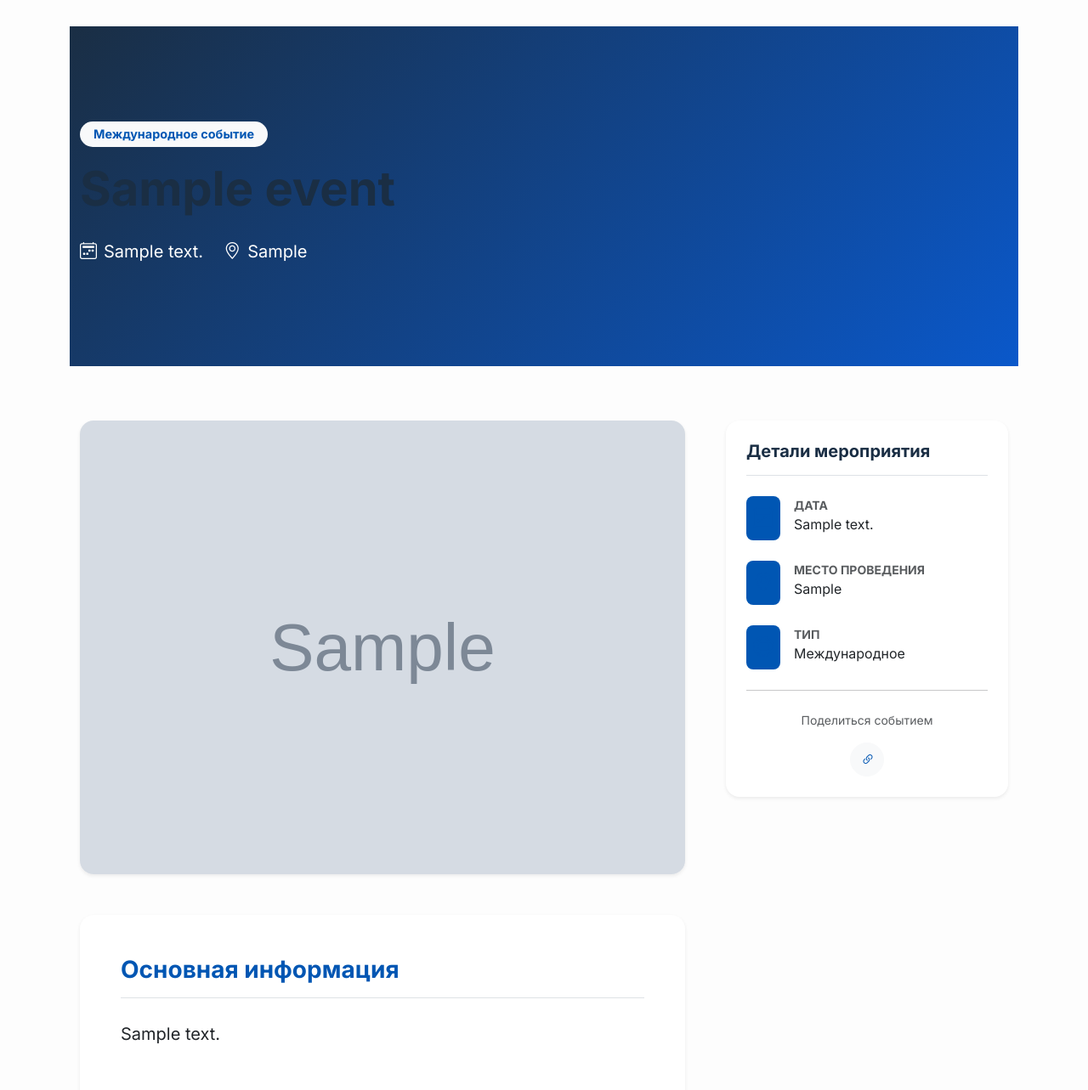
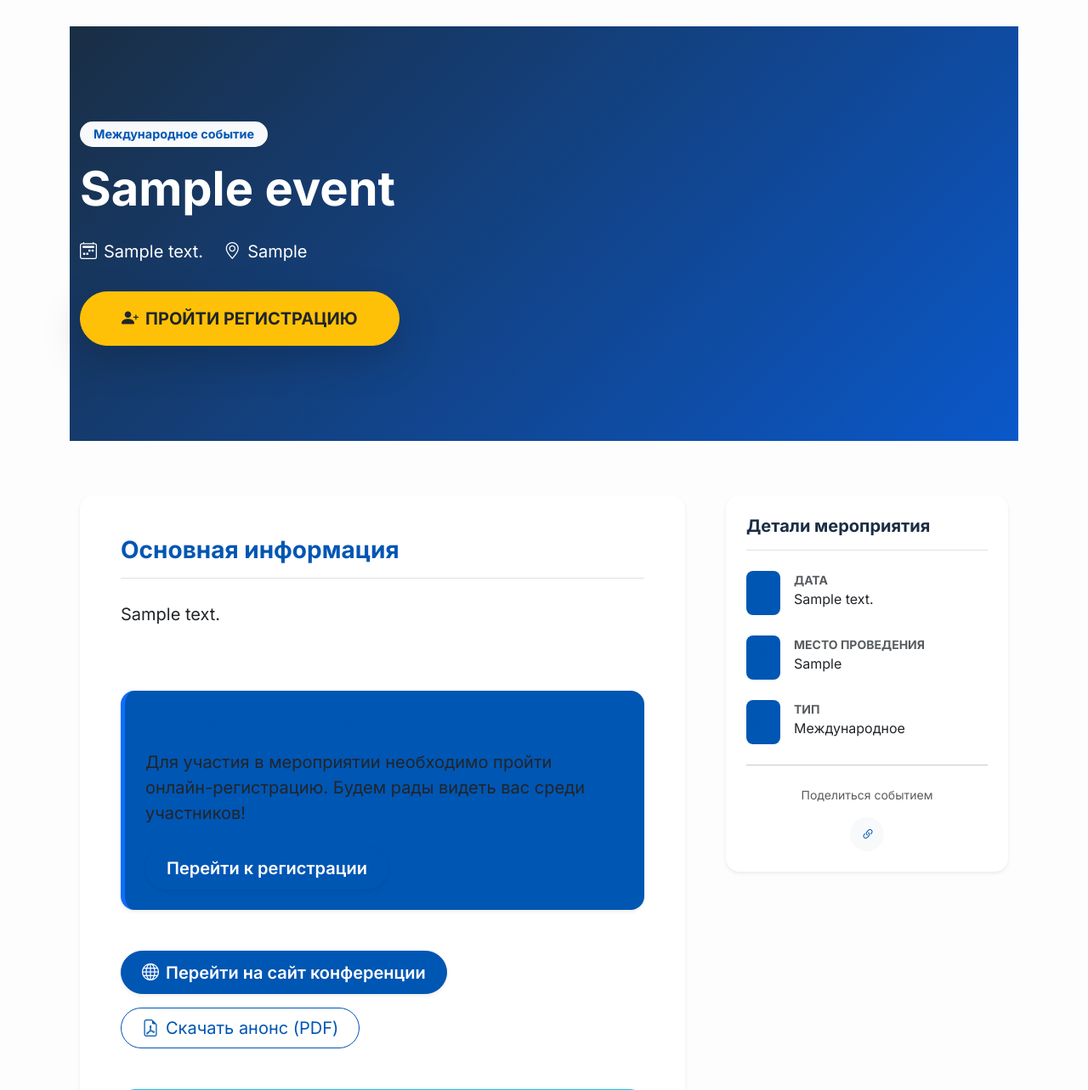
Before and after one commit to puncaaa/kato_web, a Django app: a page that uses webkato/templates/website/events/detail.html in a window 1280 px wide. Shown: the part 188-1471 px from the top of the page at 85% size. Run offline with Django 5.2, Linux system fonts and the light colour scheme; tables that the repository leaves empty hold one stand-in row (values such as "Sample post"); grey boxes marked "Sample" are stand-in pictures; data that the repository does not hold is empty.

Commit message:
feat(events): update design and links for the new 2026 conference

```diff
--- a/webkato/templates/website/events/detail.html
+++ b/webkato/templates/website/events/detail.html
@@ -64,11 +64,11 @@
         <span class="badge bg-light text-primary mb-3 px-3 py-2 rounded-pill fw-bold" style="font-size: 0.9rem;">
           {% if event.is_international %}Международное событие{% else %}Национальное событие{% endif %}
         </span>
-        <h1 class="display-4 fw-bold mb-4" style="line-height: 1.2;">{{ event.title }}</h1>
-        <div class="d-flex flex-wrap gap-4 mb-2 fs-5">
+        <h1 class="display-4 fw-bold mb-4 text-white" style="line-height: 1.2;">{{ event.title }}</h1>
+        <div class="d-flex flex-wrap gap-4 mb-4 fs-5 text-white-50">
           <div class="d-flex align-items-center">
-            <i class="bi bi-calendar2-week me-2"></i>
-            <span>
+            <i class="bi bi-calendar2-week me-2 text-white"></i>
+            <span class="text-white">
               {% if event.date_text %}
                 {{ event.date_text }}
               {% else %}
@@ -77,9 +77,15 @@
             </span>
           </div>
           <div class="d-flex align-items-center">
-            <i class="bi bi-geo-alt me-2"></i>
-            <span>{{ event.location }}</span>
+            <i class="bi bi-geo-alt me-2 text-white"></i>
+            <span class="text-white">{{ event.location }}</span>
           </div>
+        </div>
+
+        <div class="mt-4 pt-2">
+            <a href="https://25yearsnscto.online/ru-RU/nscto26#register" target="_blank" rel="noopener" class="btn btn-warning btn-lg rounded-pill px-5 py-3 fw-bold shadow-lg fs-5 text-dark">
+                <i class="bi bi-person-plus-fill me-2"></i>ПРОЙТИ РЕГИСТРАЦИЮ
+            </a>
         </div>
       </div>
     </div>
@@ -91,13 +97,6 @@
 
     <!-- Main Content -->
     <div class="col-lg-8">
-      {% if event.image %}
-      <!-- Big Banner -->
-      <div class="card border-0 shadow-sm rounded-4 overflow-hidden mb-5">
-        <img src="{{ event.image.url }}" class="img-fluid w-100" alt="{{ event.title }}">
-      </div>
-      {% endif %}
-
       <div class="card border-0 shadow-sm rounded-4 mb-5 p-4 p-md-5">
         <h3 class="fw-bold mb-4 border-bottom pb-3 text-primary">Основная информация</h3>
         <div class="fs-5 text-dark event-body-content" style="line-height: 1.8;">
@@ -109,14 +108,12 @@
           <h4 class="text-primary fw-bold mb-3"><i class="bi bi-person-plus-fill me-2"></i>Регистрация участников</h4>
           <p class="mb-0 fs-5 text-dark">Для участия в мероприятии необходимо пройти онлайн-регистрацию. Будем рады
             видеть вас среди участников!</p>
-          {% if not event.external_link %}
           <div class="mt-4">
-            <a href="{% url 'contacts' %}?subject=Регистрация: {{ event.title }}"
+            <a href="https://25yearsnscto.online/ru-RU/nscto26#register" target="_blank" rel="noopener"
               class="btn btn-primary btn-lg rounded-pill px-4 shadow-sm">
-              Связаться с организаторами
+              Перейти к регистрации
             </a>
           </div>
-          {% endif %}
         </div>
 
         {% if event.external_link or event.program_pdf %}
```
Also changed, not shown: update_event_img2.py (added, +24 -0 lines).
